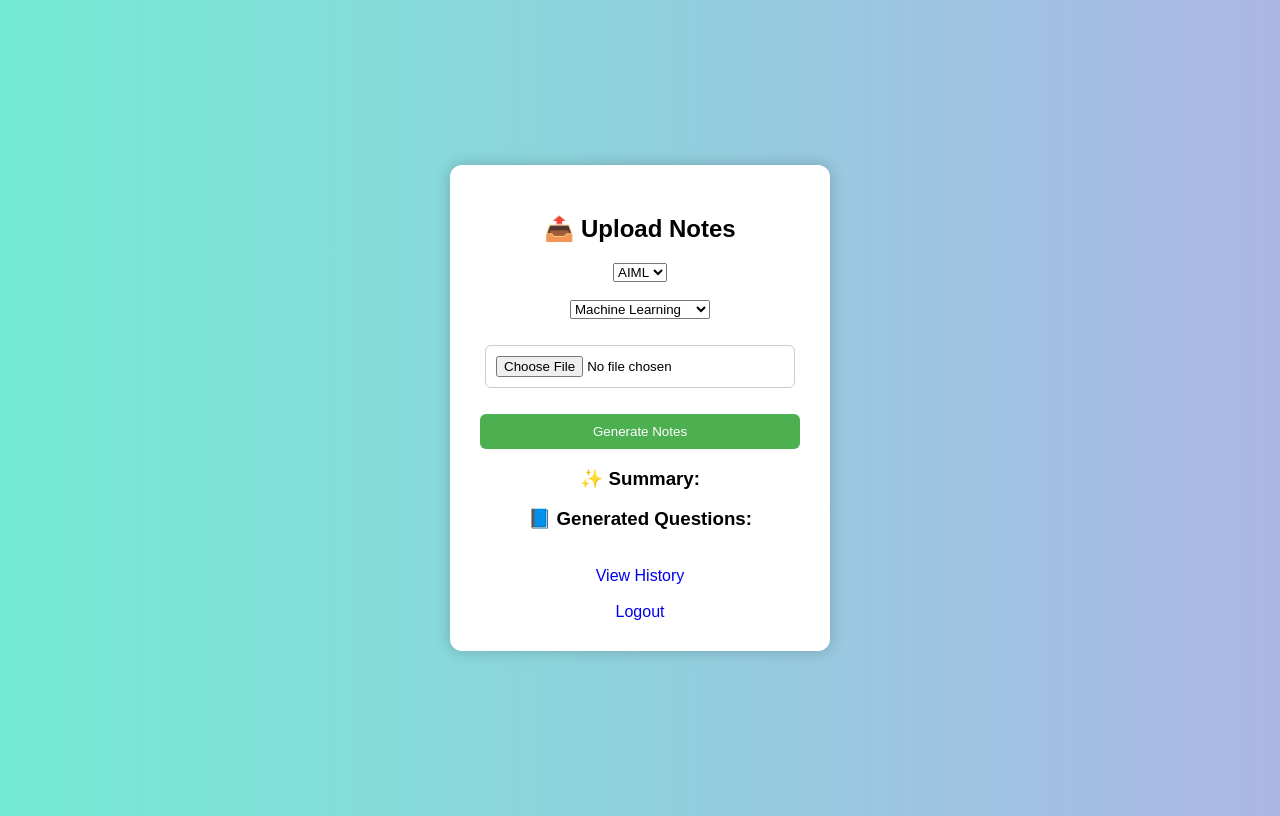
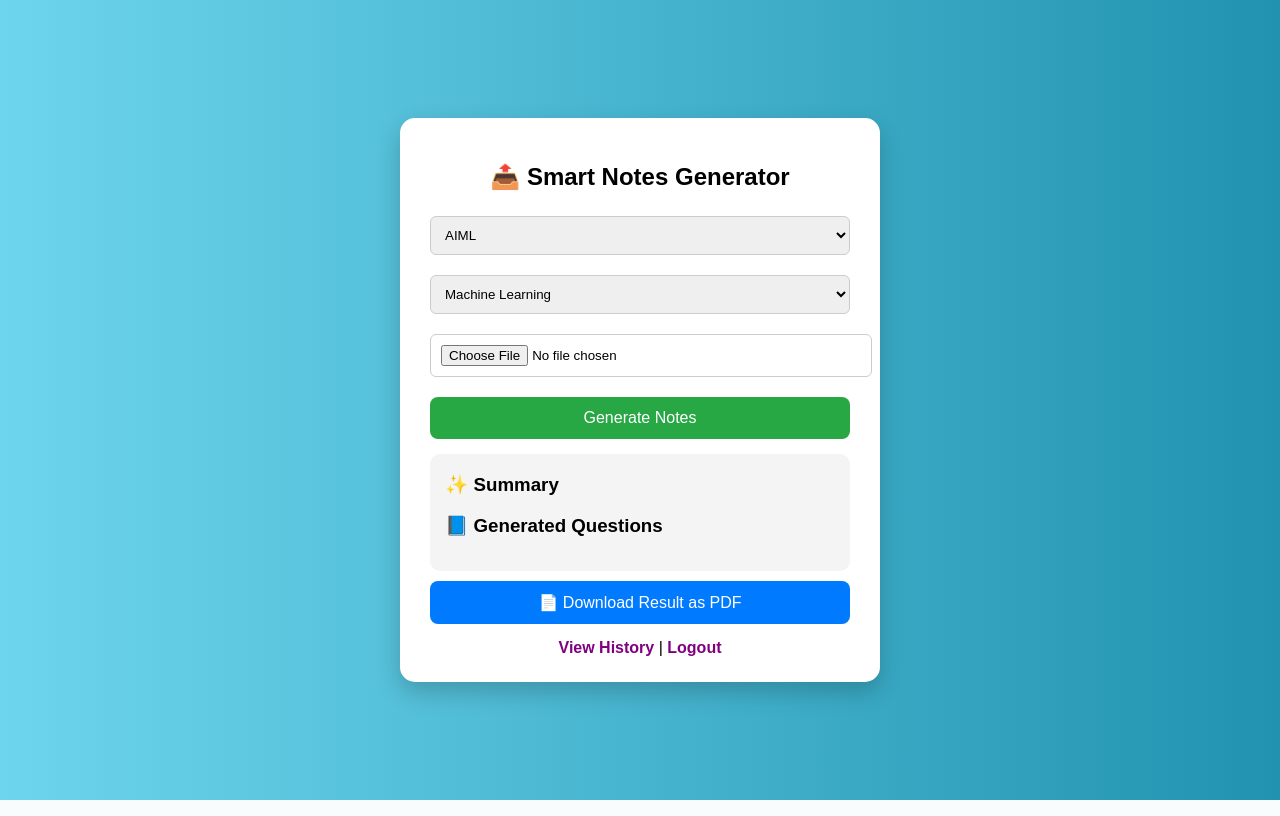
Before and after one commit to naikwadesharvil/smart-notes-app, a Flask app: page /upload in a window 1280 px wide. Run offline with Flask 3, Linux system fonts and the light colour scheme; the visitor is signed in with stand-in values (Sample User, id 1).

Commit message:
Improved UI and added PDF download feature

```diff
--- a/backend/app.py
+++ b/backend/app.py
@@ -1,7 +1,9 @@
-from flask import Flask, request, jsonify, render_template, redirect, url_for, session
+from flask import Flask, request, jsonify, render_template, redirect, url_for, session, send_file
 from werkzeug.security import generate_password_hash, check_password_hash
 import os
 import PyPDF2
+from reportlab.lib.pagesizes import letter
+from reportlab.pdfgen import canvas
 
 app = Flask(__name__)
 app.secret_key = "smart_notes_secret"
@@ -35,16 +37,14 @@ def register():
         "password": generate_password_hash(password)
     })
 
-    # Auto login after register
+    # auto login after register
     session["user"] = email
-
     return jsonify({"message": "Registration successful"})
 
 
 # ---------------- LOGIN ----------------
 @app.route("/login", methods=["GET", "POST"])
 def login():
-    # if already logged in
     if "user" in session:
         return redirect(url_for("upload"))
 
@@ -73,18 +73,15 @@ def logout():
 # ---------------- SUMMARY FUNCTION ----------------
 def generate_summary(text, num_sentences=5):
     sentences = text.split(".")
-    summary = sentences[:num_sentences]
-    return ". ".join(summary)
+    return ". ".join(sentences[:num_sentences])
 
 
 def generate_questions(text):
     sentences = text.split(".")
     questions = []
-
     for i in range(min(5, len(sentences))):
         q = f"Q{i+1}. Explain: {sentences[i].strip()}?"
         questions.append(q)
-
     return questions
 
 
@@ -96,7 +93,6 @@ def upload():
 
     if request.method == "GET":
         return render_template("upload.html")
-
 
     file = request.files["file"]
     branch = request.form.get("branch")
@@ -115,7 +111,6 @@ def upload():
         with open(filepath, "r", encoding="utf-8") as f:
             text = f.read()
 
-    # Generate summary and questions
     summary = generate_summary(text)
     questions = generate_questions(text)
 
@@ -135,8 +130,48 @@ def upload():
     })
 
 
+# ---------------- DOWNLOAD PDF ----------------
+@app.route("/download_pdf")
+def download_pdf():
+    if "user" not in session:
+        return redirect(url_for("login"))
+
+    if len(history) == 0:
+        return "No data to download"
+
+    last = history[-1]
+
+    file_path = "result.pdf"
+    c = canvas.Canvas(file_path, pagesize=letter)
+    text = c.beginText(40, 750)
+
+    text.textLine(f"Branch: {last['branch']}")
+    text.textLine(f"Subject: {last['subject']}")
+    text.textLine("")
+    text.textLine("SUMMARY:")
+    text.textLine("-------------------------")
+
+    for line in last["summary"].split("\n"):
+        text.textLine(line)
+
+    text.textLine("")
+    text.textLine("QUESTIONS:")
+    text.textLine("-------------------------")
+
+    for q in last["questions"]:
+        text.textLine(q)
+
+    c.drawText(text)
+    c.save()
+
+    return send_file(file_path, as_attachment=True)
+
+
 # ---------------- DASHBOARD ----------------
-
+@app.route("/dashboard")
+def dashboard():
+    if "user" not in session:
+        return redirect(url_for("login"))
 
     user_history = [h for h in history if h["email"] == session["user"]]
     return render_template("dashboard.html", data=user_history)
--- a/backend/static/style.css
+++ b/backend/static/style.css
@@ -1,43 +1,84 @@
 body {
-    font-family: Arial;
-    background: linear-gradient(to right, #74ebd5, #ACB6E5);
+    margin: 0;
+    font-family: Arial, sans-serif;
+    background: linear-gradient(to right, #6dd5ed, #2193b0);
+    min-height: 100vh;
     display: flex;
     justify-content: center;
     align-items: center;
-    height: 100vh;
 }
 
-.container {
+.main-container {
+    width: 100%;
+    display: flex;
+    justify-content: center;
+}
+
+.card {
     background: white;
-    padding: 30px;
-    border-radius: 12px;
-    width: 320px;
-    box-shadow: 0px 0px 15px rgba(0,0,0,0.2);
+    padding: 25px 30px;
+    width: 420px;
+    border-radius: 15px;
+    box-shadow: 0px 10px 25px rgba(0,0,0,0.2);
     text-align: center;
 }
 
-input {
-    width: 90%;
+.card h2 {
+    margin-bottom: 15px;
+}
+
+select, input[type="file"] {
+    width: 100%;
     padding: 10px;
-    margin: 8px 0;
+    margin: 10px 0;
     border-radius: 6px;
     border: 1px solid #ccc;
 }
 
 button {
     width: 100%;
-    padding: 10px;
-    background: #4CAF50;
+    padding: 12px;
+    background-color: #28a745;
     border: none;
     color: white;
-    border-radius: 6px;
+    font-size: 16px;
+    border-radius: 8px;
     cursor: pointer;
+    margin-top: 10px;
 }
 
 button:hover {
-    background: #45a049;
+    background-color: #218838;
 }
 
-a {
+.pdf-btn {
+    background-color: #007bff;
+}
+
+.pdf-btn:hover {
+    background-color: #0056b3;
+}
+
+.result-box {
+    background: #f4f4f4;
+    margin-top: 15px;
+    padding: 15px;
+    border-radius: 10px;
+    text-align: left;
+    max-height: 250px;
+    overflow-y: auto;
+}
+
+.result-box h3 {
+    margin-top: 5px;
+}
+
+.links {
+    margin-top: 15px;
+}
+
+.links a {
     text-decoration: none;
+    color: purple;
+    font-weight: bold;
 }
--- a/backend/templates/upload.html
+++ b/backend/templates/upload.html
@@ -1,38 +1,51 @@
 <!DOCTYPE html>
 <html>
 <head>
-    <title>Upload Notes</title>
+    <title>Smart Notes</title>
     <link rel="stylesheet" href="{{ url_for('static', filename='style.css') }}">
 </head>
 <body>
-<div class="container">
-    <h2>📤 Upload Notes</h2>
+
+<div class="main-container">
+
+    <div class="card">
+        <h2>📤 Smart Notes Generator</h2>
 
         <select id="branch">
             <option>AIML</option>
             <option>CSE</option>
             <option>ECE</option>
-    </select><br><br>
+        </select>
 
         <select id="subject">
             <option>Machine Learning</option>
             <option>DBMS</option>
             <option>Computer Networks</option>
             <option>Operating System</option>
-    </select><br><br>
+        </select>
 
-    <input type="file" id="file"><br><br>
+        <input type="file" id="file">
+
         <button onclick="uploadFile()">Generate Notes</button>
 
-    <h3>✨ Summary:</h3>
+        <div class="result-box">
+            <h3>✨ Summary</h3>
             <p id="summary"></p>
 
-    <h3>📘 Generated Questions:</h3>
+            <h3>📘 Generated Questions</h3>
             <ul id="questions"></ul>
+        </div>
 
-    <br>
-    <a href="/dashboard">View History</a><br><br>
+        <button class="pdf-btn" onclick="window.location.href='/download_pdf'">
+            📄 Download Result as PDF
+        </button>
+
+        <div class="links">
+            <a href="/dashboard">View History</a> |
             <a href="/logout">Logout</a>
+        </div>
+    </div>
+
 </div>
 
 <script>
@@ -52,15 +65,14 @@ function uploadFile(){
     })
     .then(res => res.json())
     .then(data => {
-        // show summary
+
         document.getElementById("summary").innerText =
             "Branch: " + data.branch +
             "\nSubject: " + data.subject +
             "\n\n" + data.summary;
 
-        // show questions
         const qList = document.getElementById("questions");
-        qList.innerHTML = "";   // clear old questions
+        qList.innerHTML = "";
 
         data.questions.forEach(q => {
             const li = document.createElement("li");
@@ -70,5 +82,6 @@ function uploadFile(){
     });
 }
 </script>
+
 </body>
 </html>
```
Lines whose indentation alone changed are shown as unchanged.
